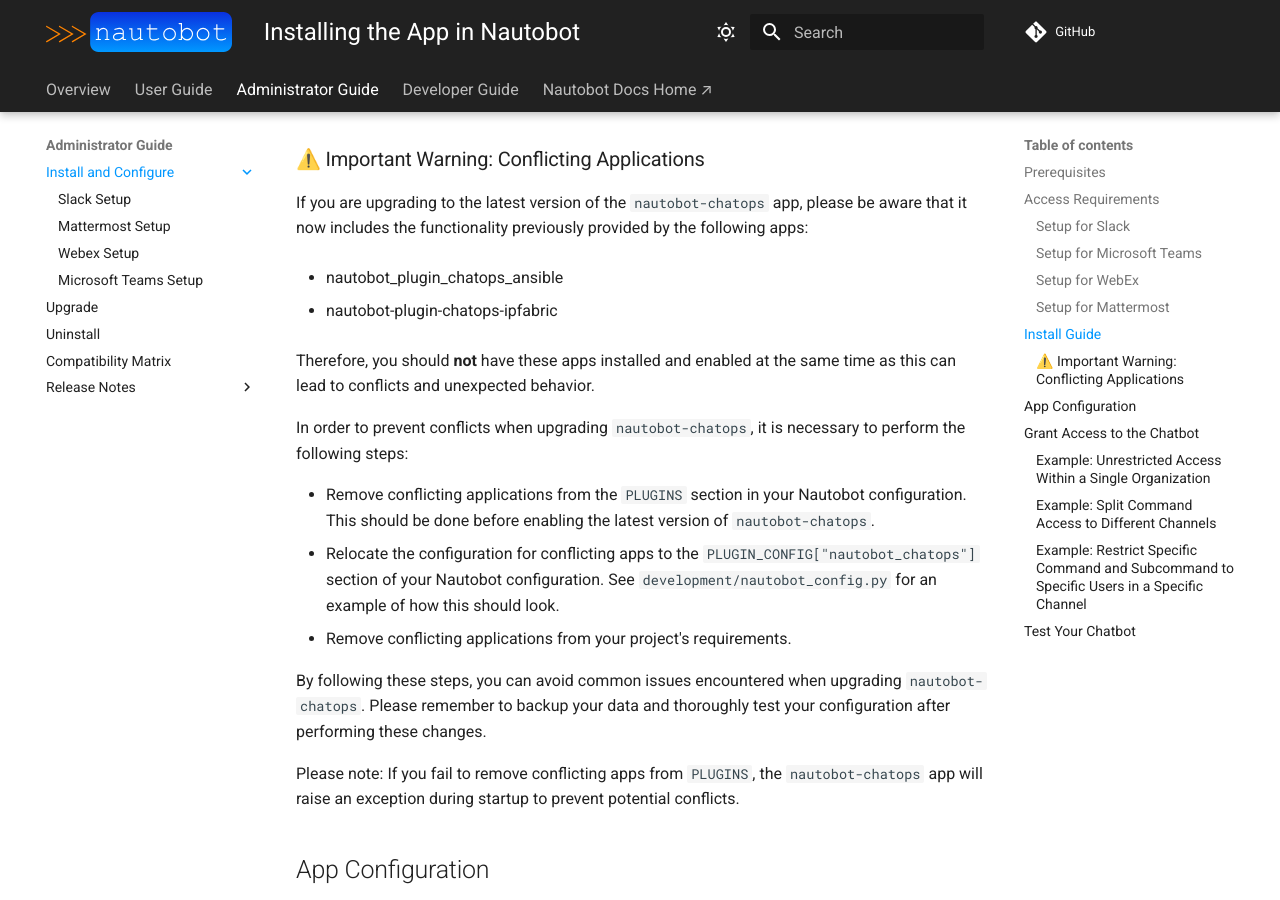
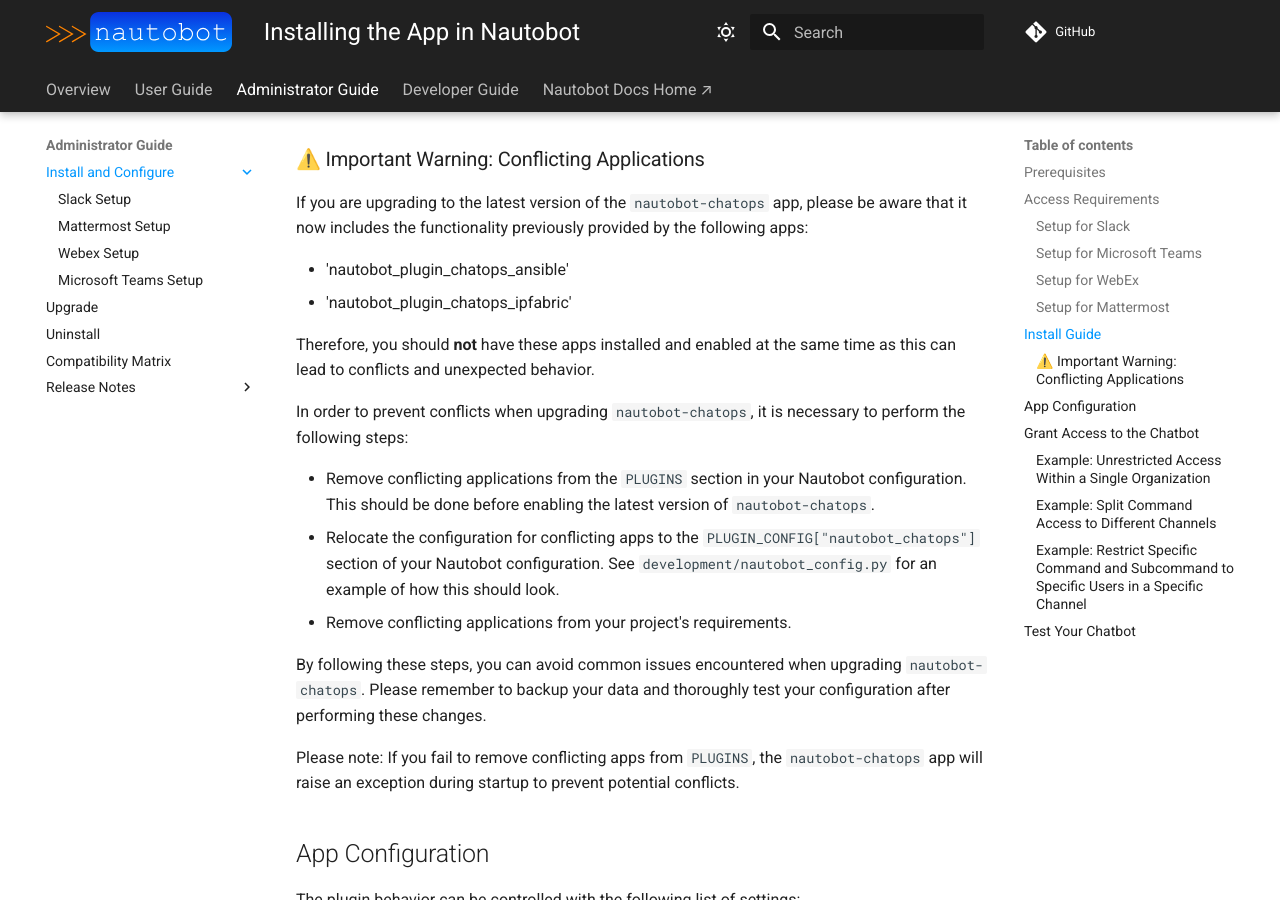
Before and after one commit to nautobot/nautobot-app-chatops, an MkDocs documentation site: the page built from docs/admin/install/index.md, in a window 1280 px wide and 900 px high, scrolled down 1944 px. Built offline with MkDocs 1.6.1 and Material for MkDocs 9.7.7, drawn with Linux system fonts in a browser that asks for light colours; comment, search, counter and statistics services are not loaded.

Commit message:
doc: Conflicting apps

```diff
--- a/docs/admin/install/index.md
+++ b/docs/admin/install/index.md
@@ -69,9 +69,8 @@
 
 If you are upgrading to the latest version of the `nautobot-chatops` app, please be aware that it now includes the functionality previously provided by the following apps:
 
-- nautobot_plugin_chatops_ansible
-
-- nautobot-plugin-chatops-ipfabric
+- 'nautobot_plugin_chatops_ansible'
+- 'nautobot_plugin_chatops_ipfabric'
 
 Therefore, you should **not** have these apps installed and enabled at the same time as this can lead to conflicts and unexpected behavior.
 
```
